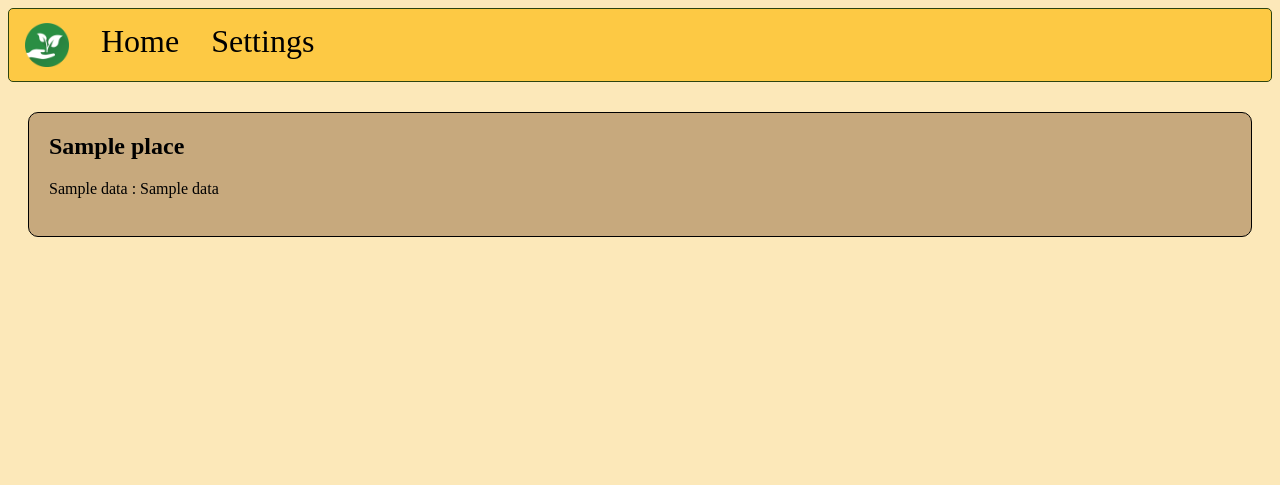
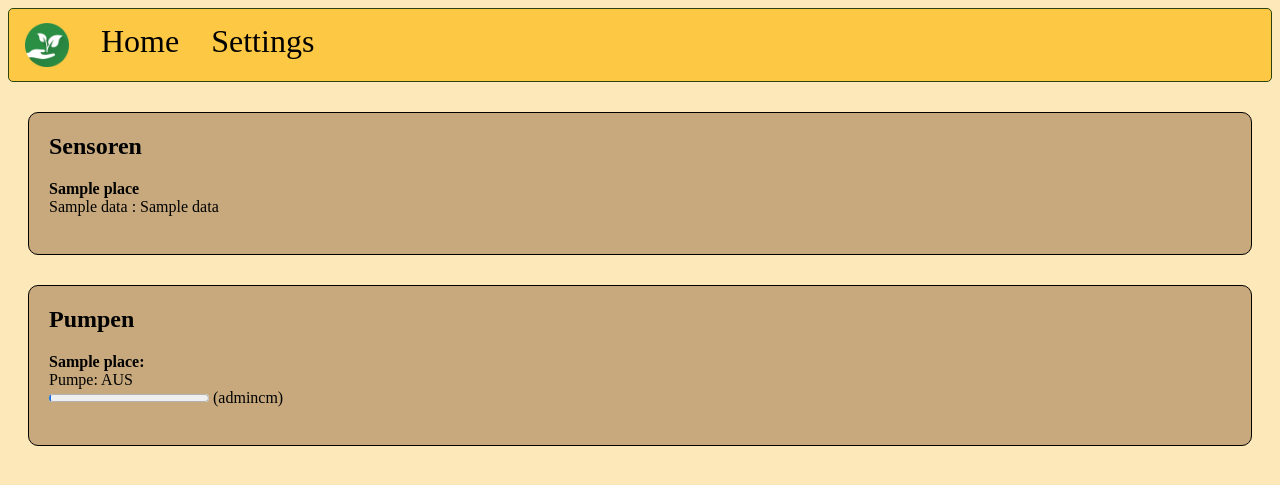
Before and after one commit to Manfe07/Smart-Garden, a Flask app: template templates/index.html in a window 1280 px wide. Shown: the top 485 px of the page. Run offline with Flask 2, Linux system fonts and the light colour scheme; the template is opened without the code that fills it: most values are stand-ins (such as "Sample title", 1, 10 or a date in 2020).

Commit message:
added pump feature

```diff
--- a/data.py
+++ b/data.py
@@ -1,28 +1,40 @@
 import json
-json_data={
-    "Gemüsebeet":{
-        "temp": 24.5,
-        "hum": 71.4,
-        "soil": 40
-    },
-    "Tomaten": {
-        "temp": 32.5,
-        "hum": 34.4,
-        "soil": 60
-    },
-    "Zimmer": {
-        "temp": 22.5,
-        "hum": 71.4,
-        "soil": 40
-    },
-    "Zuchtkasten": {
-        "temp": 28.3,
-        "hum": 60.3,
-        "soil": 70
+def getSensors():
+    json_data={
+        "Gemüsebeet":{
+            "temp": 24.5,
+            "hum": 71.4,
+            "soil": 40
+        },
+        "Tomaten": {
+            "temp": 32.5,
+            "hum": 34.4,
+            "soil": 60
+        },
+        "Zimmer": {
+            "temp": 22.5,
+            "hum": 71.4,
+            "soil": 40
+        },
+        "Zuchtkasten": {
+            "temp": 28.3,
+            "hum": 60.3,
+            "soil": 70
+        }
     }
-}
-test_data={
-    "data1": 23123,
-    "data2": 123,
-    "data3": "fafas"
-}
+    return json_data
+
+def getPumps():
+    pumps = {
+        "Tomaten":{
+            "state": True,
+            "level": 20,
+            "percent": 70
+        },
+        "Gemüsebeet":{
+            "state": False,
+            "level": None,
+            "percent": None,
+        }
+    }
+    return pumps
--- a/main.py
+++ b/main.py
@@ -5,7 +5,7 @@
 
 @app.route("/")
 def index():
-    return render_template('index.html', clima=data.json_data)
+    return render_template('index.html', clima=data.getSensors(), pumps=data.getPumps())
 
 @app.route("/setting")
 def setting():
--- a/templates/index.html
+++ b/templates/index.html
@@ -3,13 +3,27 @@
 {% extends "base.html" %}
 {% block title %}Home{% endblock %}
 {% block content %}
-	{% for place, data in clima.items() %}
-		<div class="div_content">
-			<h2>{{ place }}</h2>
+	<div class="div_content">
+		<h2>Sensoren</h2>
+		{% for place, data in clima.items() %}
+			<b>{{ place }}</b><br>
 			{% for a, b in data.items() %}
 				<a>{{a}} : {{b}}</a><br>
 			{% endfor %}
 			<br>
-		</div>
-	{% endfor %}
+		{% endfor %}
+	</div>
+	<div class="div_content">
+		<h2>Pumpen</h2>
+		{% for place, pump in pumps.items() %}
+			<b>{{ place }}:</b><br>
+			{% if pump["state"] %} Pumpe: EIN<br>
+			{% else %} Pumpe: AUS<br>
+			{% endif %}
+			{% if pump['level'] %}
+				<progress value="{{ pump['percent'] }}" max="100">{{ pump['percent']}} %</progress> ({{pump['level']}}cm)<br>
+			{% endif %}
+			<br>
+		{% endfor %}
+	</div>
 {% endblock %}
```
